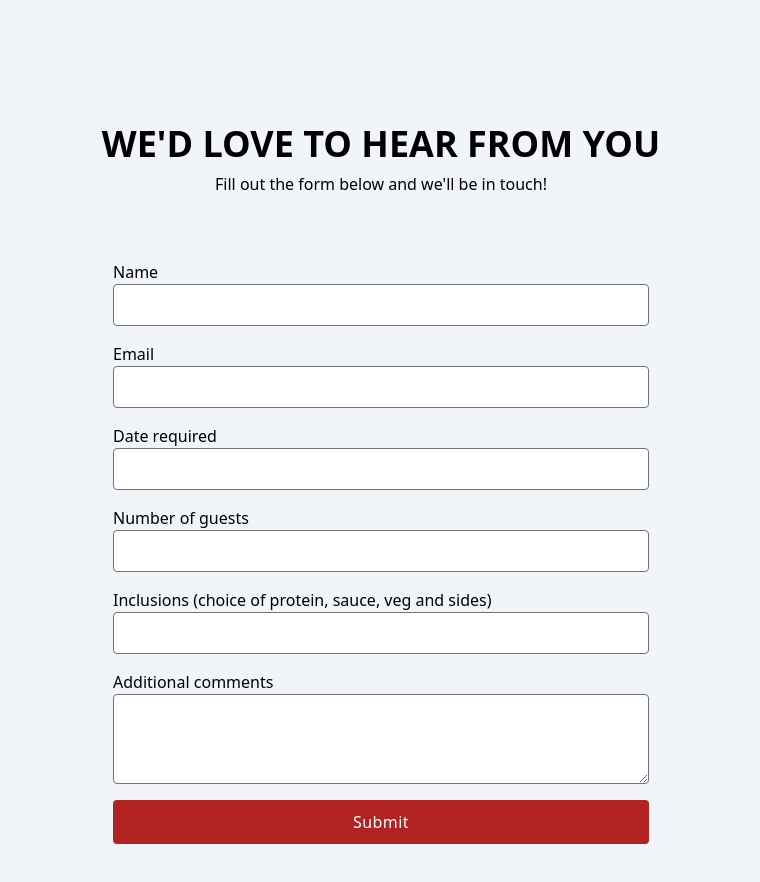
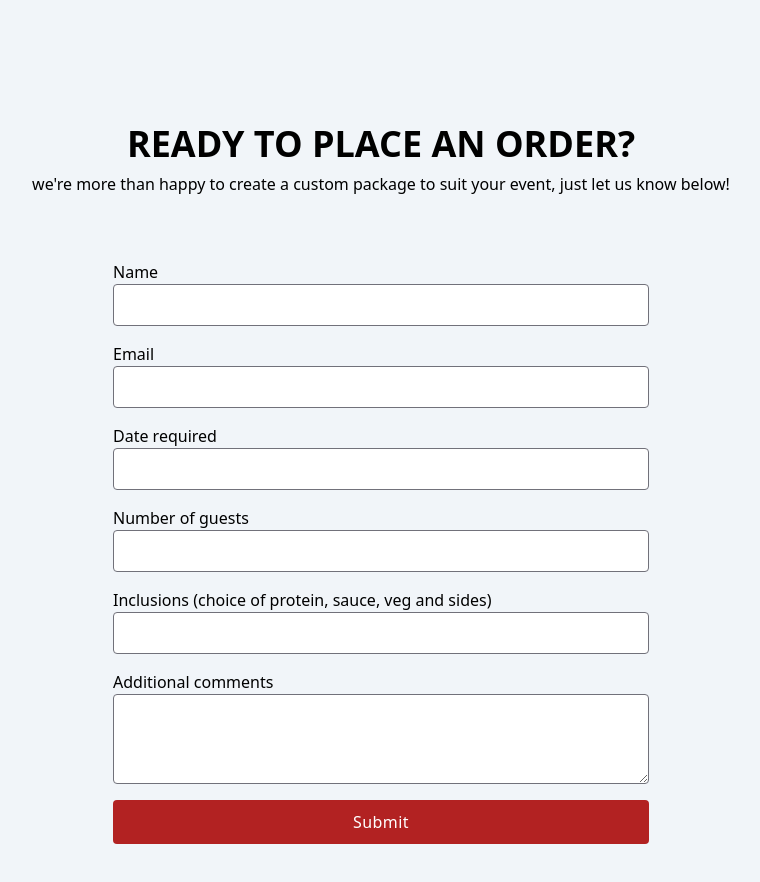
Before and after one commit to timeitel/7aprons-next, a Next.js app: page /catering in a window 1280 px wide. Shown: the part 980-1862 px from the top of the page, without its empty margins (259-1019 px from the left). Built offline with nearby package versions, Linux system fonts and the light colour scheme.

Commit message:
wip: catering

```diff
--- a/common/components/Contact/ContactSection.tsx
+++ b/common/components/Contact/ContactSection.tsx
@@ -16,9 +16,10 @@ export interface IContactForm {
 
 interface Props {
   title?: string;
+  subtitle?: string;
 }
 
-export const ContactSection: FC<Props> = ({ title }) => {
+export const ContactSection: FC<Props> = ({ title, subtitle }) => {
   const [loading, setLoading] = useState(false);
   const {
     register,
@@ -66,7 +67,7 @@ export const ContactSection: FC<Props> = ({ title }) => {
           {title?.toUpperCase() || "WE'D LOVE TO HEAR FROM YOU"}
         </h2>
         <p style={{ textAlign: "center", marginBottom: "2rem" }}>
-          Fill out the form below and we'll be in touch!
+          {subtitle || "Fill out the form below and we'll be in touch!"}
         </p>
       </div>
 
--- a/pages/catering.tsx
+++ b/pages/catering.tsx
@@ -22,7 +22,10 @@ export default function Catering() {
       <div style={{ padding: "3rem 0" }} className="bg-blueGray-100">
         <CateringSet imagePath={"images/our-story.jpg"} />
       </div>
-      <ContactSection />
+      <ContactSection
+        title="Ready to place an order?"
+        subtitle="we're more than happy to create a custom package to suit your event, just let us know below!"
+      />
       <Footer />
     </>
   );
```
